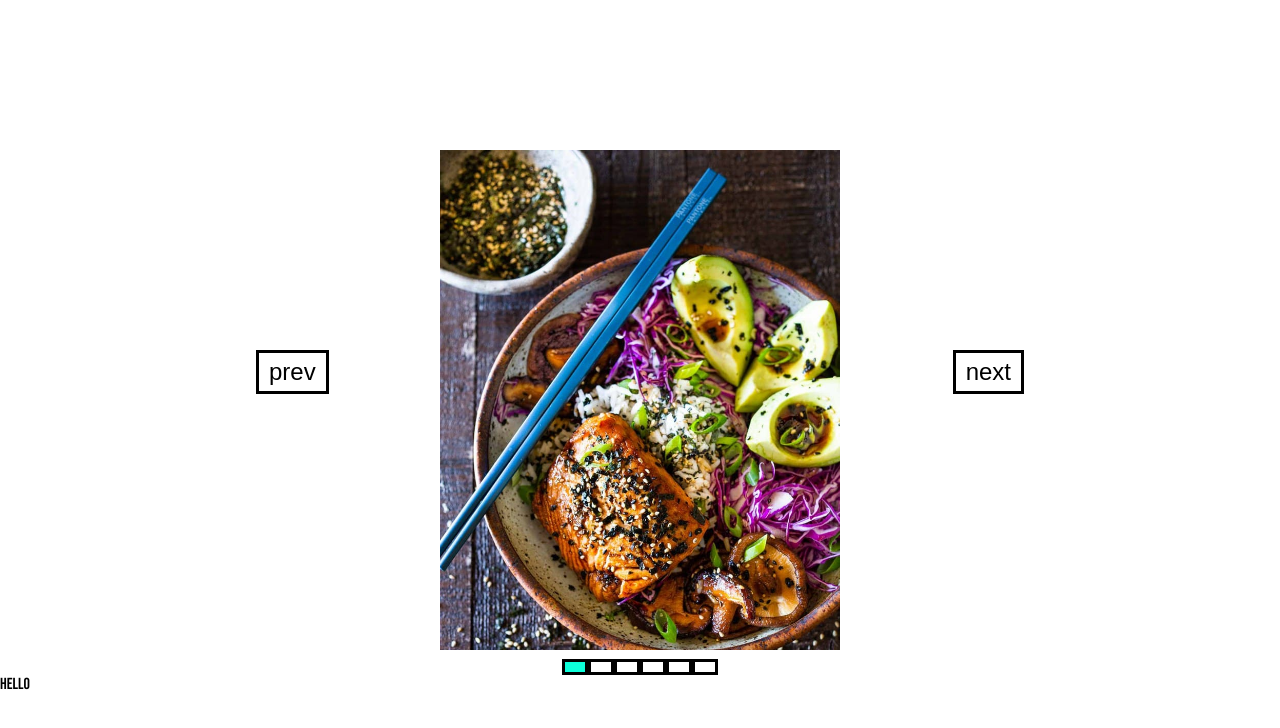
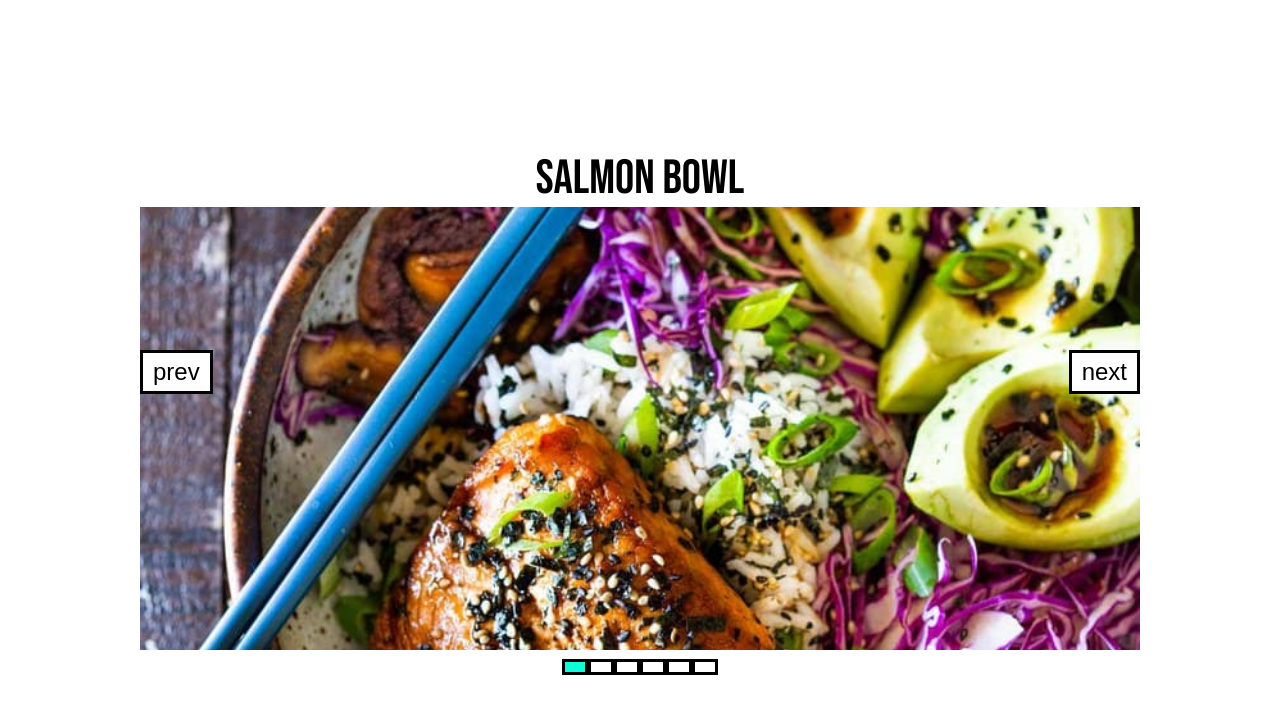
Before and after one commit to migguz53/migguz53.github.io, a website built with Parcel: page test.html in a window 1280 px wide. Built offline with nearby package versions, Linux system fonts and the light colour scheme.

Commit message:
donetesting

```diff
--- a/style.css
+++ b/style.css
@@ -87,6 +87,7 @@ a{
     position: relative;
     margin: auto;
     top: 50px;
+    max-width: 1000px;
 }
 
 .my-slider{
@@ -109,7 +110,7 @@ img {
 .sliderimg img{
     height: 100%;
     width: 100%;
-    object-fit: contain;
+    object-fit: cover;
 }
 
 .tns-outer{
@@ -120,8 +121,8 @@ img {
 .tns-controls{
   position: absolute;
   top:50%;
-  left: 20%;
-  right: 20%;
+  left: 0%;
+  right: 0%;
   z-index: 50;
   outline:none;
 }
@@ -244,3 +245,12 @@ button:hover {
   text-align: center;
   padding-top: 10px;
 }
+
+
+.title{
+  font-size: 3em;
+  position: relative;
+  margin: auto;
+  text-align: center;
+  top: 0px;
+}
--- a/test.html
+++ b/test.html
@@ -29,26 +29,25 @@
 <body>
     <div class="thing">
         <div class="my-slider">
-            <div class="sliderimg">
+            <div class="sliderimg"> <div class="title">Salmon Bowl</div>
                 <img src="/img/salmonbowl.jpg" alt="" />
             </div>
-            <div class="sliderimg">
+            <div class="sliderimg"> <div class="title">Pork Cutlet</div>
                 <img src="/img/porkcutlet.jpg" alt="" />
             </div>
-            <div class="sliderimg">
+            <div class="sliderimg"> <div class="title">Scallops</div>
                 <img src="/img/scallops.jpg" alt="" />
             </div>
-            <div class="sliderimg">
+            <div class="sliderimg"> <div class="title">Raspberry Cake</div>
                 <img src="/img/raspberrycake.jpg" alt="" />
             </div>
-            <div class="sliderimg">
+            <div class="sliderimg"> <div class="title">Teriyaki Chicken</div>
                 <img src="/img/teriyakichicken.jpg" alt="" />
             </div>
-            <div class="sliderimg">
+            <div class="sliderimg"> <div class="title">Seabass Stew</div>
                 <img src="/img/seabassstew.jpg" alt="" />
             </div>
         </div>
-        <div id="myDIV">Hello</div>
         <script src="https://cdnjs.cloudflare.com/ajax/libs/tiny-slider/2.9.2/min/tiny-slider.js"></script>
         <script src="js/index.js"></script>
     </div>
```
Also changed, not shown: index.html (+6 -6 lines).
